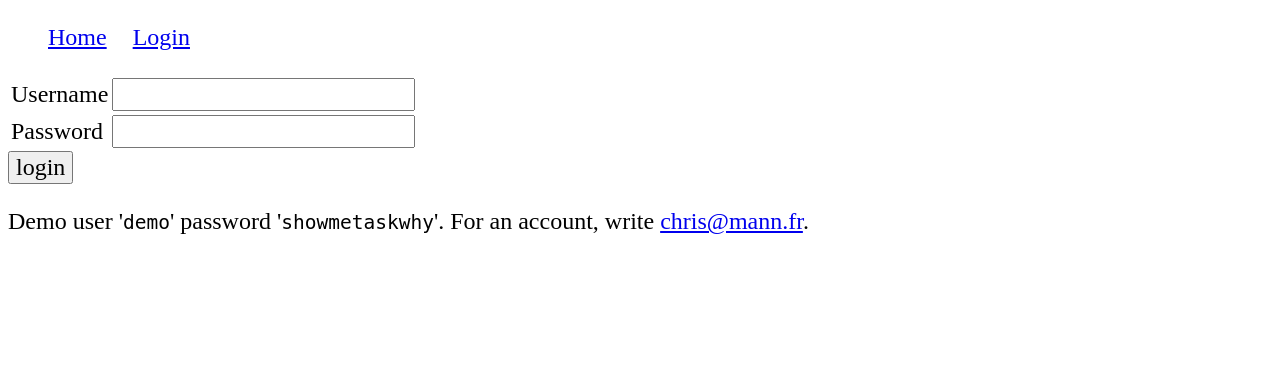
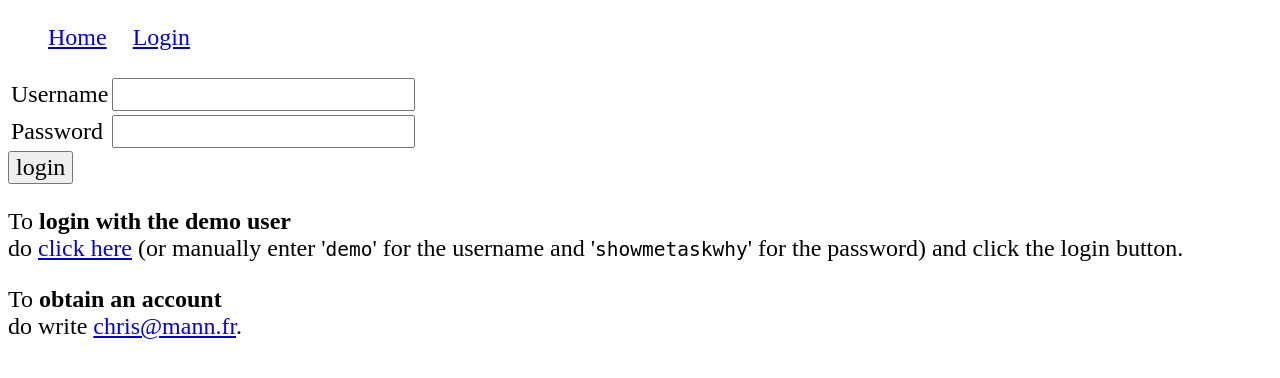
Before and after one commit to chris2fr/focusplex, a Django app: template templates/registration/login.html in a window 1280 px wide. Shown: the top 378 px of the page. Run offline with Django 3.2, Linux system fonts and the light colour scheme; the template is opened without the code that fills it, so the values that code supplies are empty, except form fields; tables that the repository leaves empty hold one stand-in row (values such as "Sample post"); form fields are guessed from the names that the template uses.

Commit message:
Demo account semi-auto login and copy changes

```diff
--- a/templates/registration/login.html
+++ b/templates/registration/login.html
@@ -36,7 +36,11 @@
 
 {# Assumes you setup the password_reset view in your URLconf #}
 
-<P>Demo user '<code>demo</code>' password '<code>showmetaskwhy</code>'. For an account, write <a href="mailto:chris@mann.fr">chris@mann.fr</a>. </P>
+<P>To <strong>login with the demo user</strong><br/>
+do <a href="#" onClick="javascript:document.getElementById('id_username').value='demo';document.getElementById('id_password').value='showmetaskwhy';">click here</a> (or manually enter '<code>demo</code>' for the username and '<code>showmetaskwhy</code>' for the password) and click the login button.</p>
+
+<P>To <strong>obtain an account</strong><br/>
+do write <a href="mailto:chris@mann.fr">chris@mann.fr</a>. </P>
 
 <!--
 <p><a href="{% url 'password_reset' %}">Lost password?</a></p>
```
